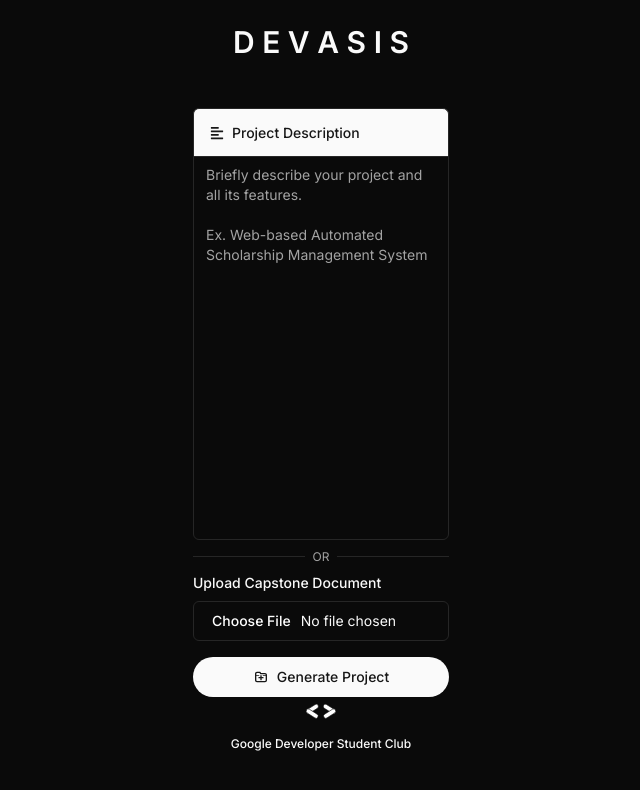
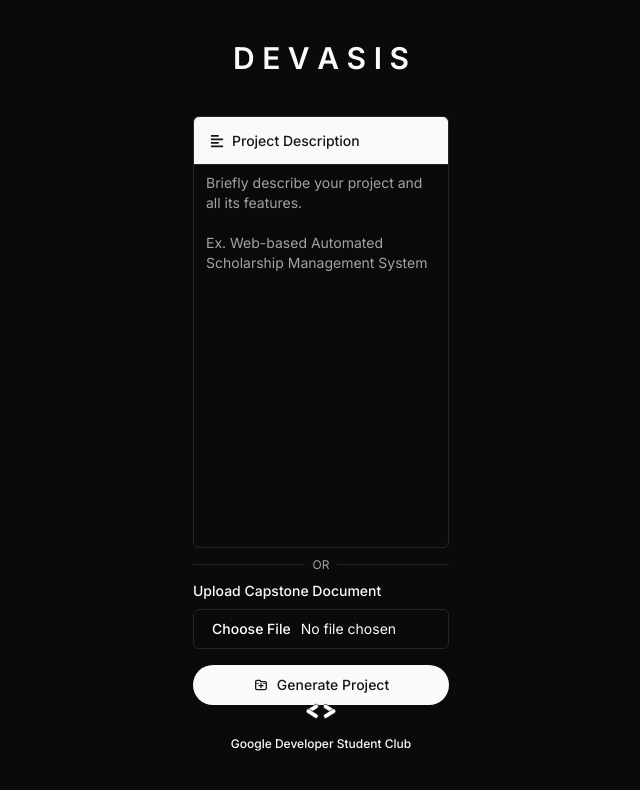
Before and after one commit to zakusei/devasis-ai, a Next.js app: page /new-project in a window 1280 px wide. Shown: the top 790 px of the page, without its empty margins (319-959 px from the left). Built offline with nearby package versions, Linux system fonts and the light colour scheme.

Commit message:
refactor(app-title): add classname parameter

```diff
--- a/components/layouts/app-title.jsx
+++ b/components/layouts/app-title.jsx
@@ -1,6 +1,13 @@
-const Title = () => {
+import { cn } from "@/lib/utils";
+
+const Title = ({ className }) => {
   return (
-    <h1 className="mb-6 w-full text-center text-3xl font-semibold">
+    <h1
+      className={cn(
+        "mb-6 w-full text-center text-3xl font-semibold",
+        className,
+      )}
+    >
       D E V A S I S
     </h1>
   );
```
